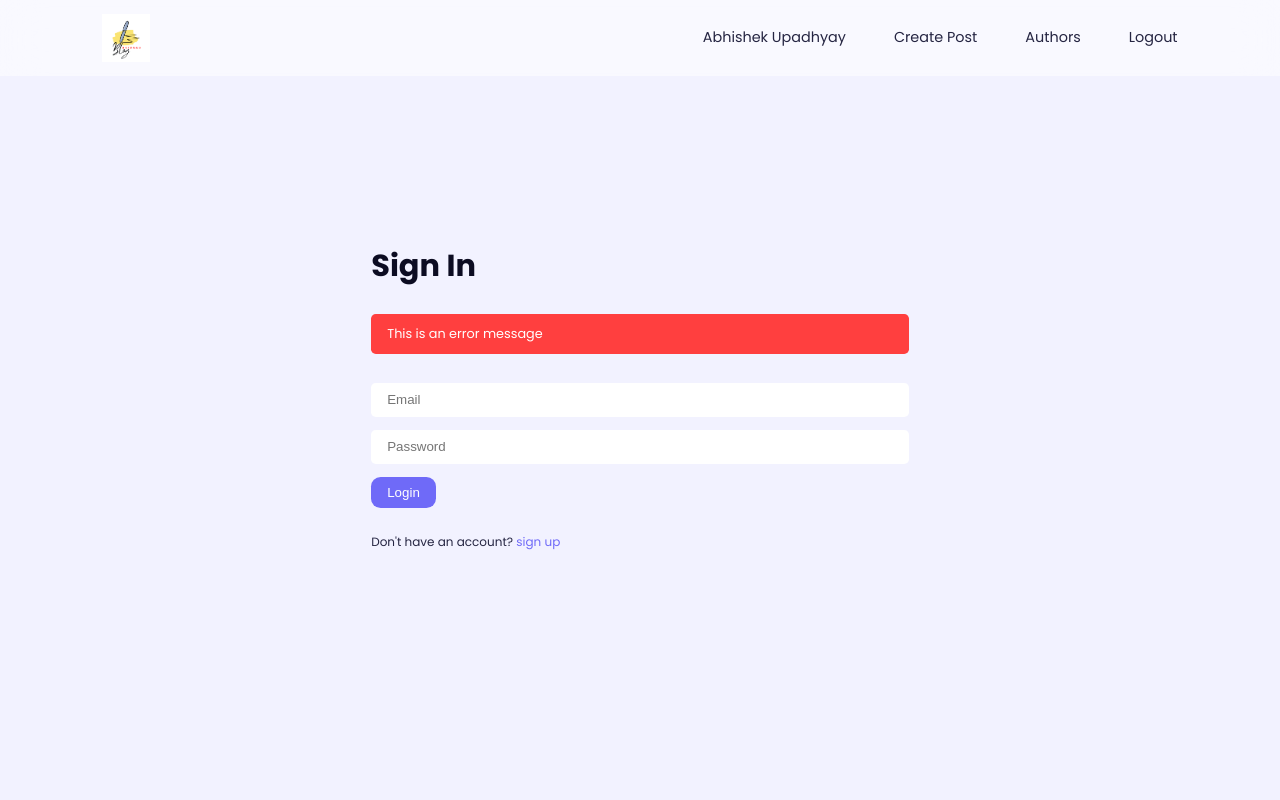
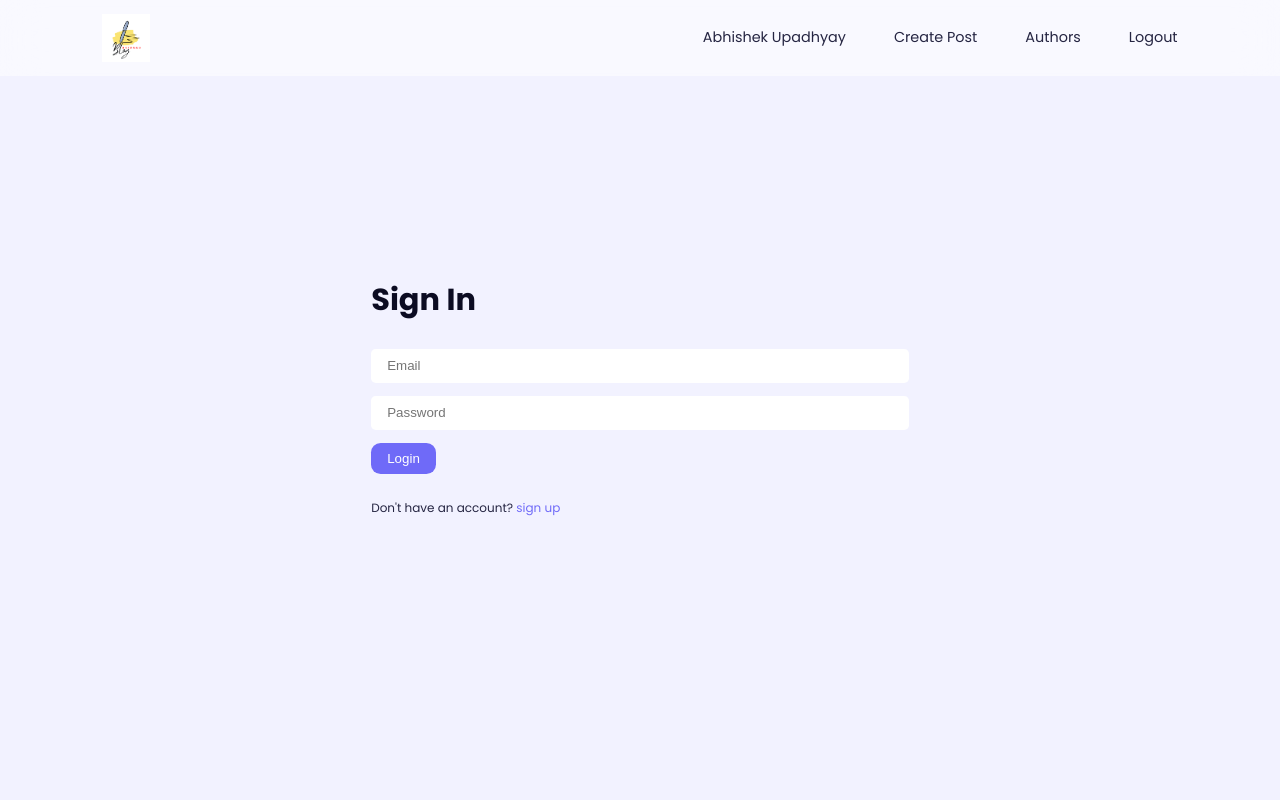
Before and after one commit to abhi-up/Blog-Bridge, a React (Vite) app in the folder client/: page /login in a window 1280 px wide. Shown: the top 800 px of the page. Built offline with nearby package versions, Linux system fonts and the light colour scheme.

Commit message:
connected frontend to backend: login

```diff
--- a/client/src/main.jsx
+++ b/client/src/main.jsx
@@ -18,7 +18,7 @@ import Dashboard from "./pages/Dashboard"
 import EditPost from "./pages/EditPost"
 import DeletePost from "./pages/DeletePost"
 import Logout from "./pages/Logout"
-import UserProvider from "./context/userContext"
+import UserProvider from "./context/userContext.jsx"
 
 const router = createBrowserRouter([
     {
--- a/client/src/pages/Login.jsx
+++ b/client/src/pages/Login.jsx
@@ -1,5 +1,8 @@
-import React, { useState } from "react"
-import { Link } from "react-router-dom"
+import React, { useState, useContext } from "react"
+import { Link, useNavigate } from "react-router-dom"
+import axios from "axios"
+
+import { UserContext } from "../context/userContext.jsx"
 
 const Login = () => {
     const [userData, setUserData] = useState({
@@ -7,20 +10,41 @@ const Login = () => {
         password: "",
     })
 
+    const [error, setError] = useState("")
+    const navigate = useNavigate()
+
+    const { setCurrentUser } = useContext(UserContext)
+
     const changeInputHandler = (e) => {
         setUserData((prevState) => {
             return { ...prevState, [e.target.name]: e.target.value }
         })
     }
 
+    const loginUser = async (e) => {
+        e.preventDefault()
+        setError("")
+
+        try {
+            const response = await axios.post(
+                "http://localhost:5000/api/users/login",
+                userData
+            )
+
+            const user = await response.data
+            setCurrentUser(user)
+            navigate("/")
+        } catch (err) {
+            setError(err.response.data.message)
+        }
+    }
+
     return (
         <section className="login">
             <div className="container">
                 <h2>Sign In</h2>
-                <form className="form login__form">
-                    <p className="form__error-message">
-                        This is an error message
-                    </p>
+                <form className="form login__form" onSubmit={loginUser}>
+                    {error && <p className="form__error-message">{error}</p>}
 
                     <input
                         type="email"
```
Also changed, not shown: client/src/context/userContext.jsx (renamed from client/src/context/userContext.js).
